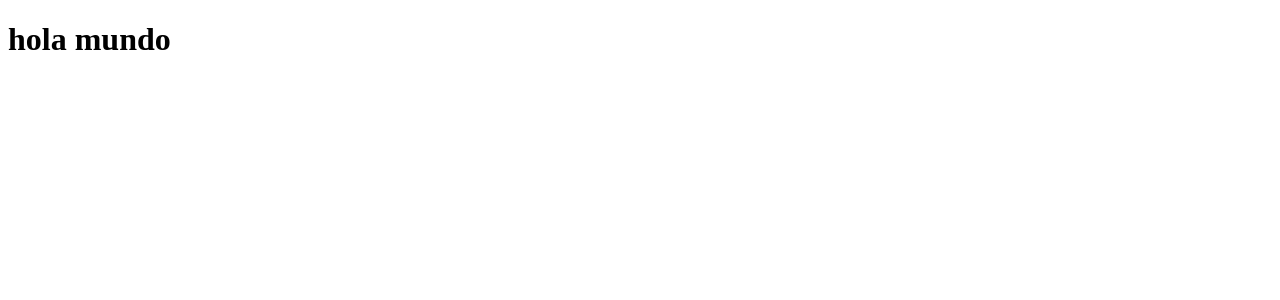
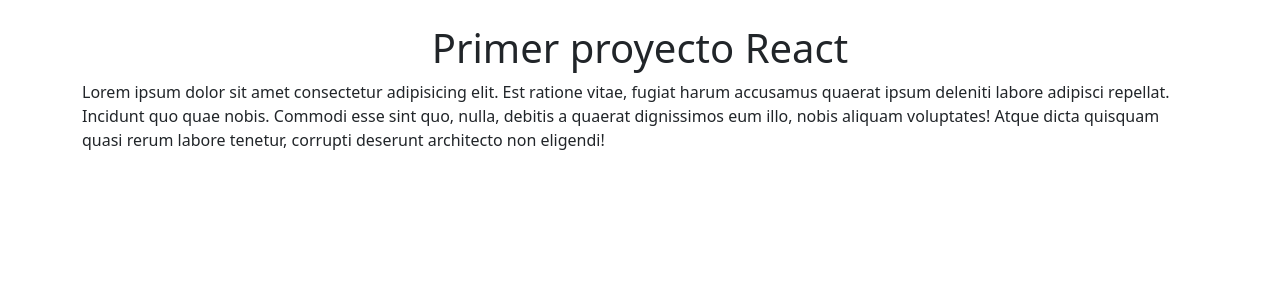
Before and after one commit to MauroConiglio/contador, a React (Vite) app: page / in a window 1280 px wide. Shown: the top 300 px of the page. Built offline with nearby package versions, Linux system fonts and the light colour scheme.

Commit message:
agregue bootstrap en mi codigo

```diff
--- a/package.json
+++ b/package.json
@@ -10,6 +10,7 @@
     "preview": "vite preview"
   },
   "dependencies": {
+    "bootstrap": "^5.3.3",
     "react": "^18.3.1",
     "react-dom": "^18.3.1"
   },
--- a/src/App.jsx
+++ b/src/App.jsx
@@ -1,9 +1,13 @@
-
+import 'bootstrap/dist/css/bootstrap.min.css'
 function App() {
 
 
   return (
-   <h1>hola mundo</h1>
+    <main className='container my-4'>
+      <h1 className='text-center'>Primer proyecto React</h1>
+      <p>Lorem ipsum dolor sit amet consectetur adipisicing elit. Est ratione vitae, fugiat harum accusamus quaerat ipsum deleniti labore adipisci repellat. Incidunt quo quae nobis. Commodi esse sint quo, nulla, debitis a quaerat dignissimos eum illo, nobis aliquam voluptates! Atque dicta quisquam quasi rerum labore tenetur, corrupti deserunt architecto non eligendi!</p>
+    </main>
+
   )
 }
 
```
Also changed, not shown: 1 other file (tests, documents, lock files or other folders).
